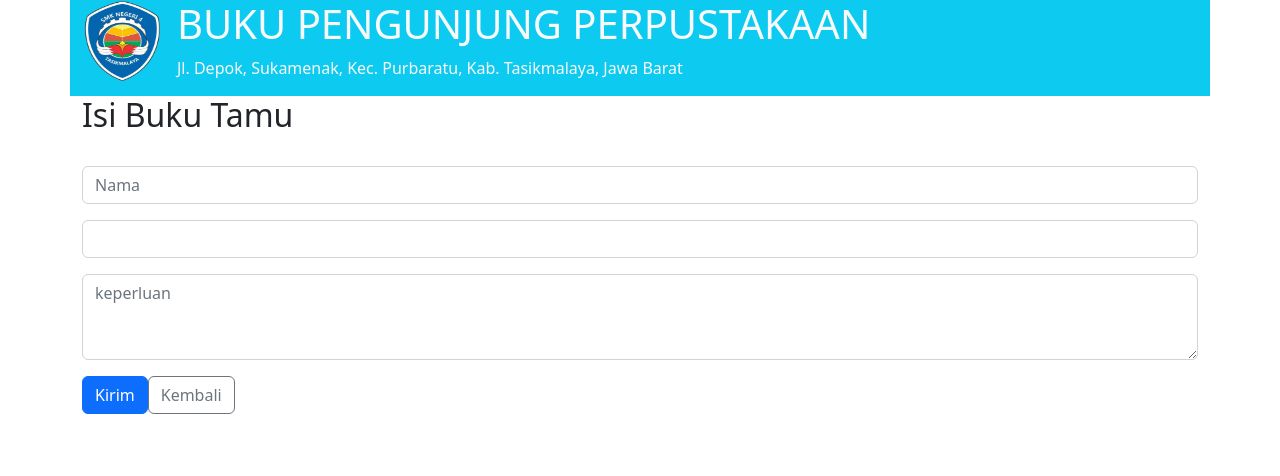
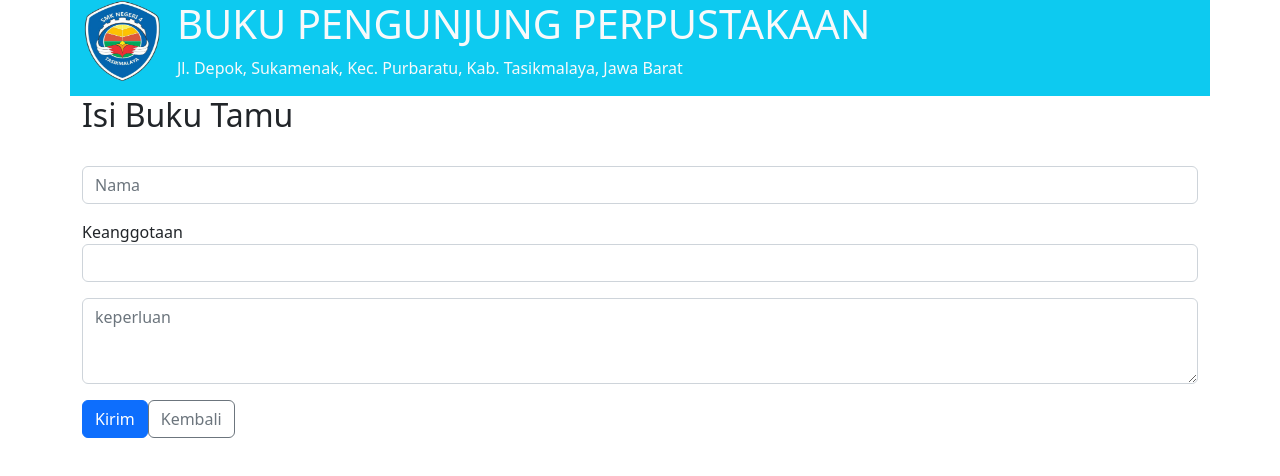
Before and after one commit to absordcomunity/perpus-digital, a Nuxt app: page /tambah in a window 1280 px wide. Shown: the top 476 px of the page. Built offline with nearby package versions, Linux system fonts and the light colour scheme; no server answers.

Commit message:
tambah.vue

```diff
--- a/pages/tambah.vue
+++ b/pages/tambah.vue
@@ -8,15 +8,17 @@
         <input v-model="form.nama" type="text" placeholder="Nama" class="form-control" />
       </div>
       <div class="mb-3">
-        <select v-model="form.anggota"  placeholder="Keanggotaan" class="form-control">anggota
-          <option value="pilih keanggotaan">Umum</option>
+        <label for="exampleFormControlSelect1">Keanggotaan</label>
+        <select v-model="form.anggota"  placeholder="Keanggotaan" class="form-control">
           <option value="1">Siswa</option>
           <option value="2">Guru</option>
           <option value="3">Staf</option>
+          <option value="4">umum</option>
         </select>
       </div>
       <div v-if="form.anggota == 1" class="mb-3">
-        <select v-model="form.kelas" class="form-control" placeholder="kelas">kelas
+           <label for="exampleFormControlSelect1">Kelas</label>
+        <select v-model="form.kelas" class="form-control" placeholder="kelas">
              <option value="X PPLG 1">X PPLG 1</option>
              <option value="X PPLG 2">X PPLG 2</option>
              <option value="X PPLG 3">X PPLG 3</option>
```
